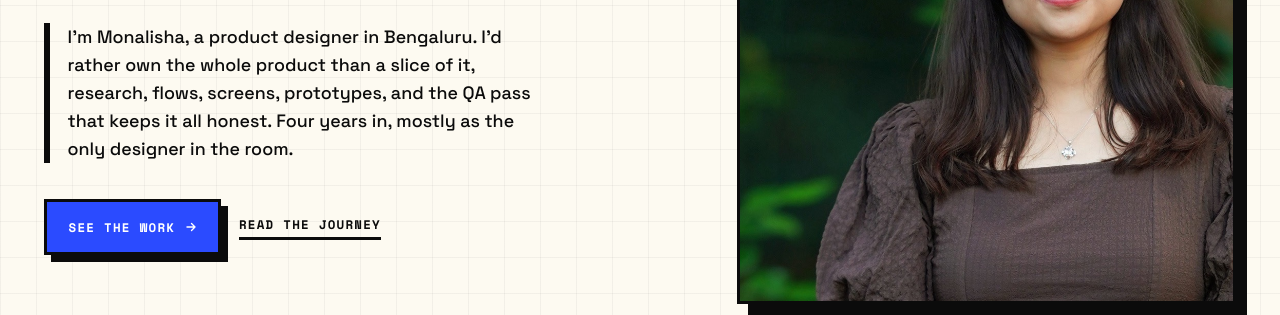
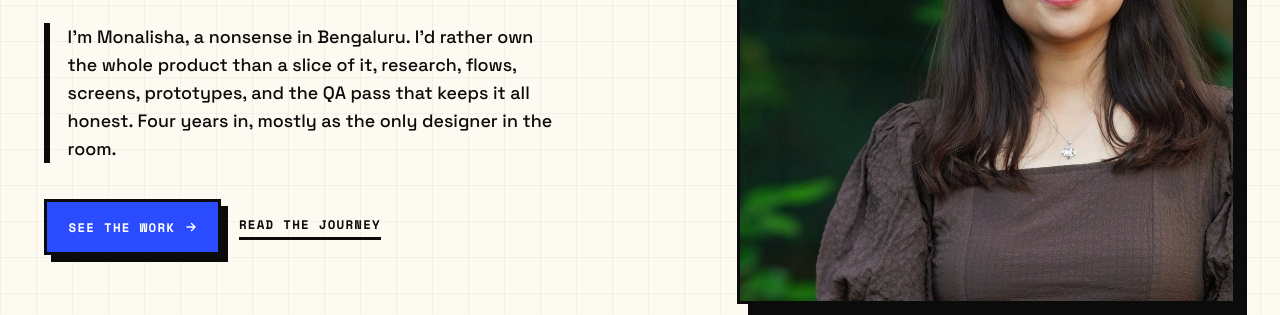
Before and after one commit to monalisha2597/portfolio, an Astro site: page / in a window 1280 px wide. Shown: the part 499-814 px from the top of the page. Built offline with nearby package versions, Linux system fonts and the light colour scheme; Astro itself is replaced by a stand-in of ours.

```diff
--- a/src/pages/index.astro
+++ b/src/pages/index.astro
@@ -40,7 +40,7 @@ import { site, projects, chapters, steps, testimonials, certifications, skills,
           </h1>
 
           <p class="hero__lede">
-            I'm Monalisha, a product designer in Bengaluru. I'd rather own the whole product than a
+            I'm Monalisha, a nonsense in Bengaluru. I'd rather own the whole product than a
             slice of it, research, flows, screens, prototypes, and the QA pass that keeps it all
             honest. Four years in, mostly as the only designer in the room.
           </p>
```
